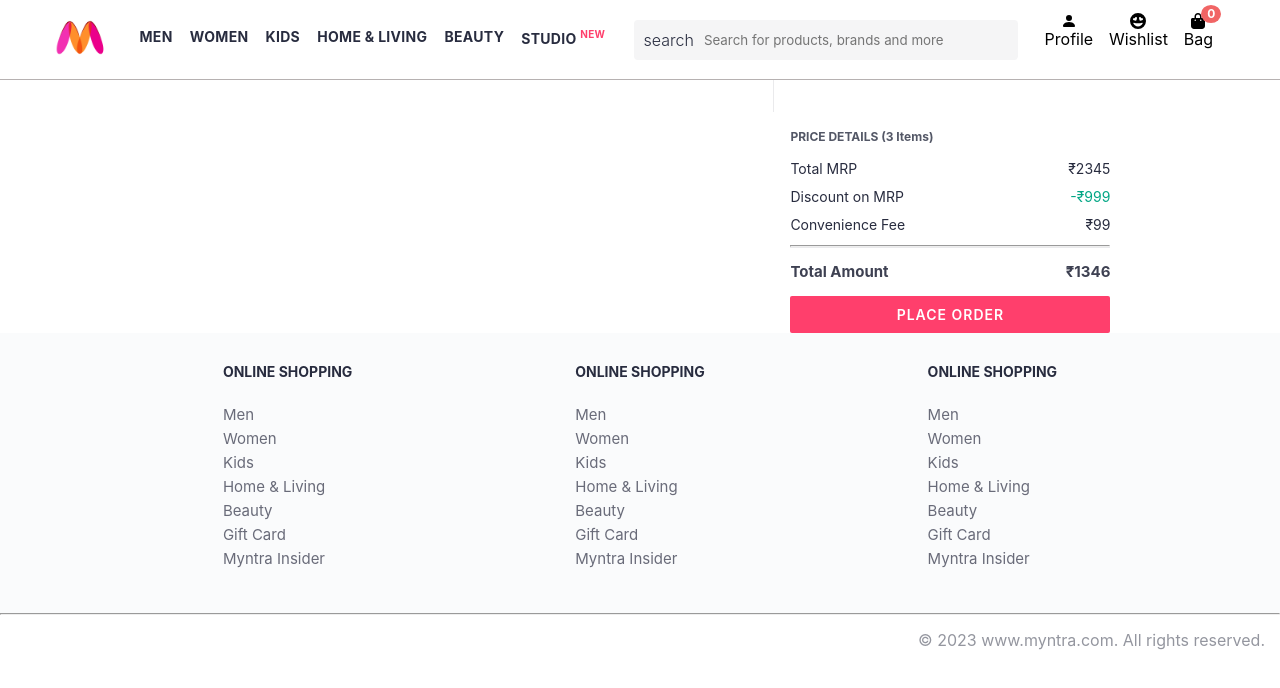
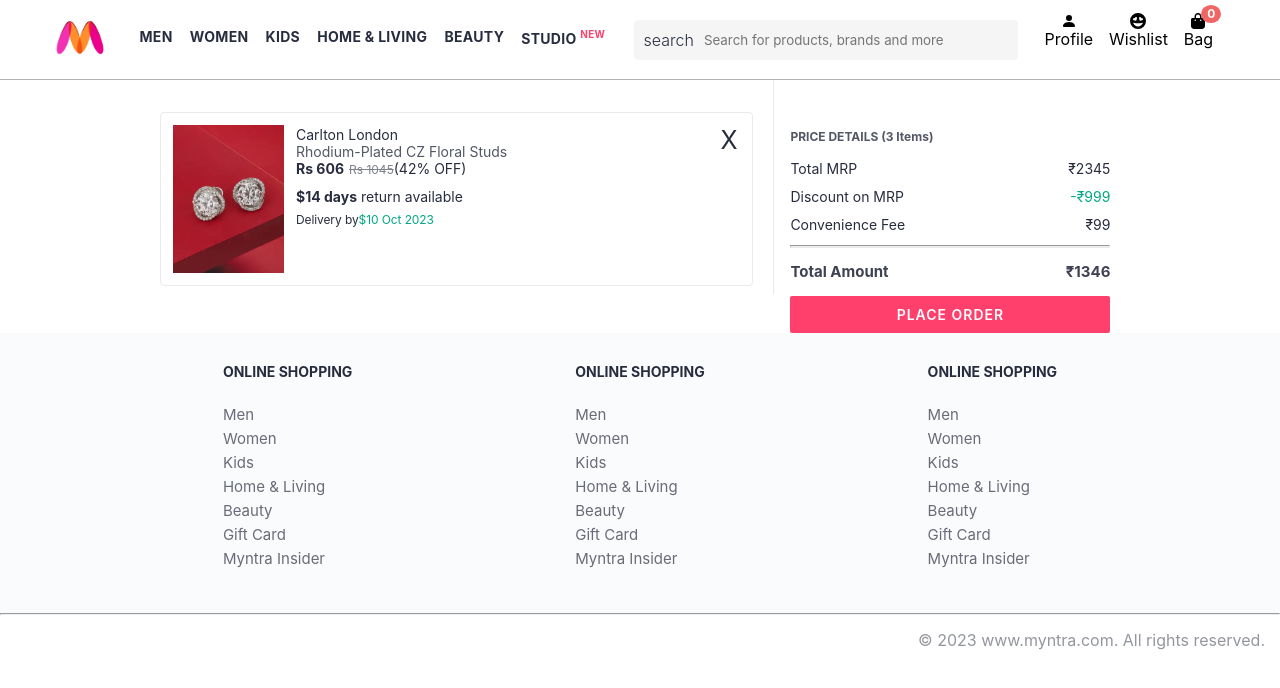
Before and after one commit to harshad8180/Myntra-clone, a React (Vite) app in the folder myntra-react-clone/: page /bag in a window 1280 px wide. Shown: the top 688 px of the page. Built offline with nearby package versions, Linux system fonts and the light colour scheme.

Commit message:
cart ui fixes passing hardcoded items

```diff
--- /dev/null
+++ b/myntra-react-clone/src/components/BagItem.jsx
@@ -0,0 +1,37 @@
+const BagItem = ({ item }) => {
+  return (
+    <div className="bag-item-container">
+      <div className="item-left-part">
+        <img className="bag-item-img" src={item.image} />
+      </div>
+      <div className="item-right-part">
+        <div className="company">{item.company}</div>
+        <div className="item-name">{item.item_name}</div>
+        <div className="price-container">
+          <span className="current-price">Rs {item.current_price}</span>
+          <span className="original-price">Rs {item.original_price}</span>
+          <span className="discount-percentage">
+            ({item.discount_percentage}% OFF)
+          </span>
+        </div>
+        <div className="return-period">
+          <span className="return-period-days">${item.return_period} days</span>{" "}
+          return available
+        </div>
+        <div className="delivery-details">
+          Delivery by
+          <span className="delivery-details-days">${item.delivery_date}</span>
+        </div>
+      </div>
+
+      <div
+        className="remove-from-cart"
+        onClick={() => console.log("item removed")}
+      >
+        X
+      </div>
+    </div>
+  );
+};
+
+export default BagItem;
--- a/myntra-react-clone/src/routes/Bag.jsx
+++ b/myntra-react-clone/src/routes/Bag.jsx
@@ -1,10 +1,29 @@
+import BagItem from "../components/BagItem";
 import BagSummay from "../components/BagSummary";
 
 const Bag = () => {
+  const item = {
+    id: "001",
+    image: "images/1.jpg",
+    company: "Carlton London",
+    item_name: "Rhodium-Plated CZ Floral Studs",
+    original_price: 1045,
+    current_price: 606,
+    discount_percentage: 42,
+    return_period: 14,
+    delivery_date: "10 Oct 2023",
+    rating: {
+      stars: 4.5,
+      count: 1400,
+    },
+  };
+
   return (
     <main>
       <div className="bag-page">
-        <div className="bag-items-container"></div>
+        <div className="bag-items-container">
+          <BagItem item={item} />
+        </div>
         <BagSummay />
       </div>
     </main>
```
